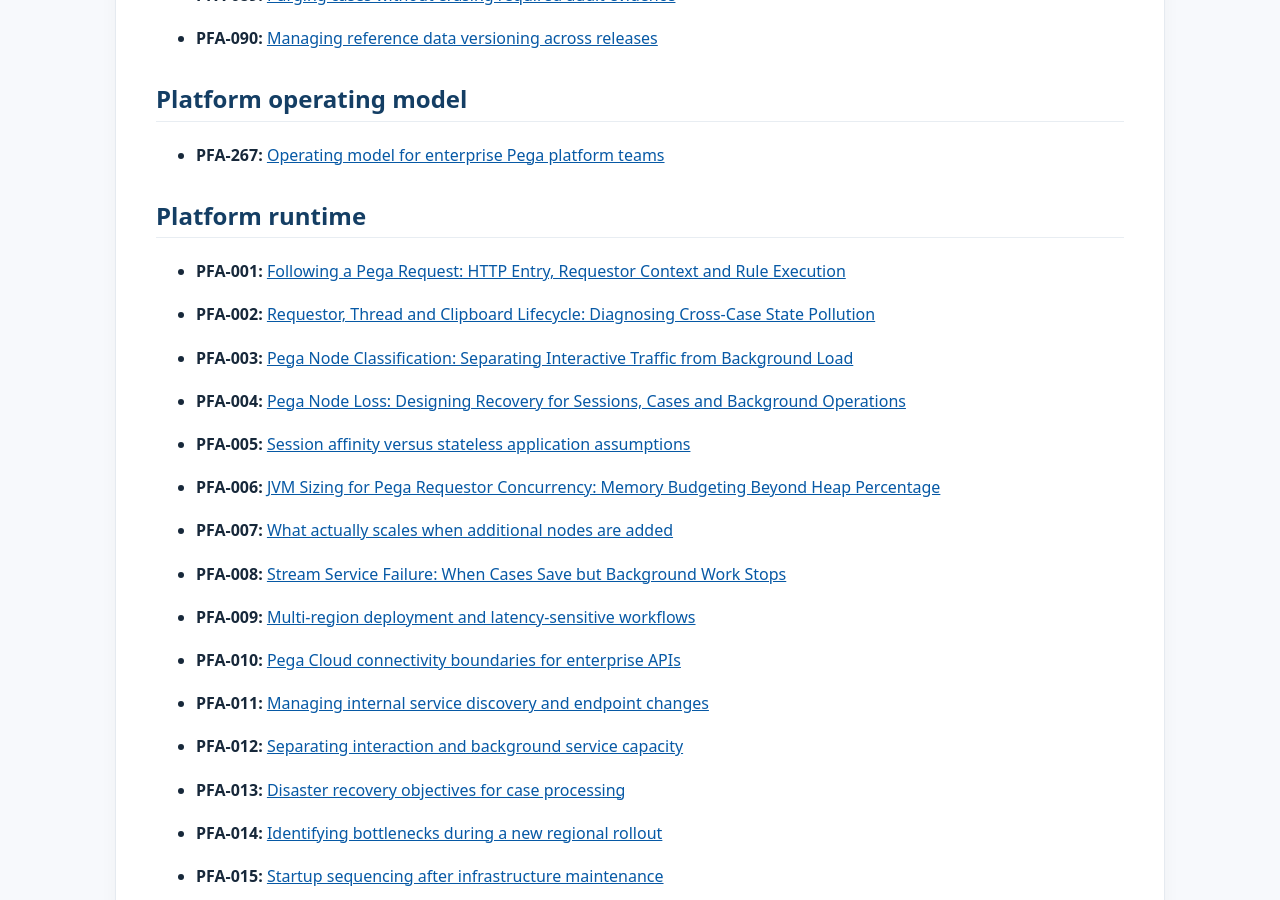
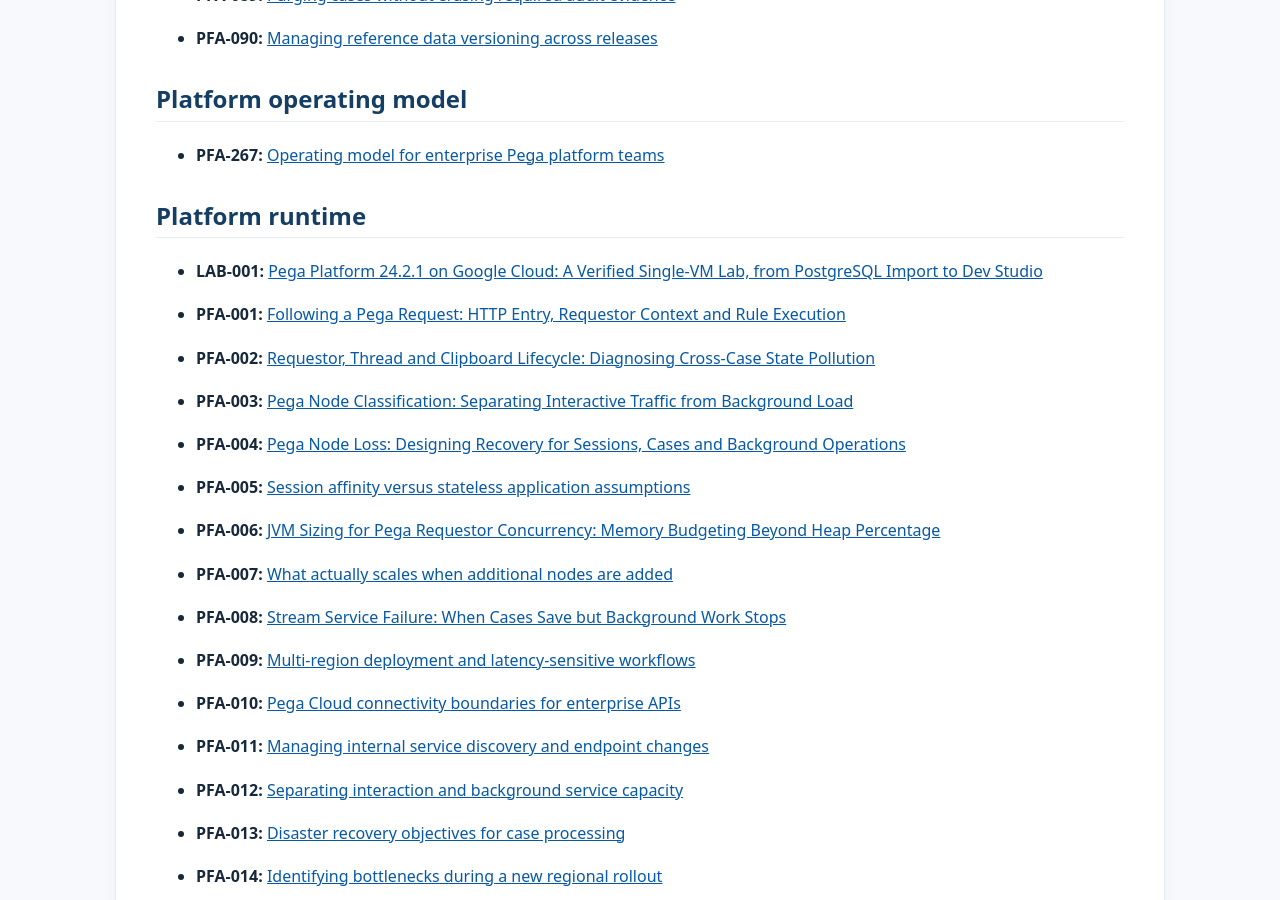
Before and after one commit to chandransandeep/pega-feature-atlas, a Jekyll site: the page built from docs/articles/index.md, in a window 1280 px wide and 900 px high, scrolled down 10695 px. Built offline with Jekyll 4.4.1, drawn with Linux system fonts in a browser that asks for light colours.

Commit message:
fix: include verified Pega Google Cloud lab in Jekyll article index

```diff
--- a/docs/articles/platform-runtime/pega-24-2-1-google-cloud-single-vm-lab.md
+++ b/docs/articles/platform-runtime/pega-24-2-1-google-cloud-single-vm-lab.md
@@ -3,6 +3,7 @@ layout: default
 title: "Pega Platform 24.2.1 on Google Cloud: A Verified Single-VM Lab, from PostgreSQL Import to Dev Studio"
 description: "A real deployment and failure-recovery walkthrough of Pega 24.2.1 on Ubuntu, Tomcat, PostgreSQL and Kafka, with reproducible checks and security boundaries."
 category: platform-runtime
+topic_id: LAB-001
 verification: lab-verified
 lab_date: 2026-11-12
 ---
```
